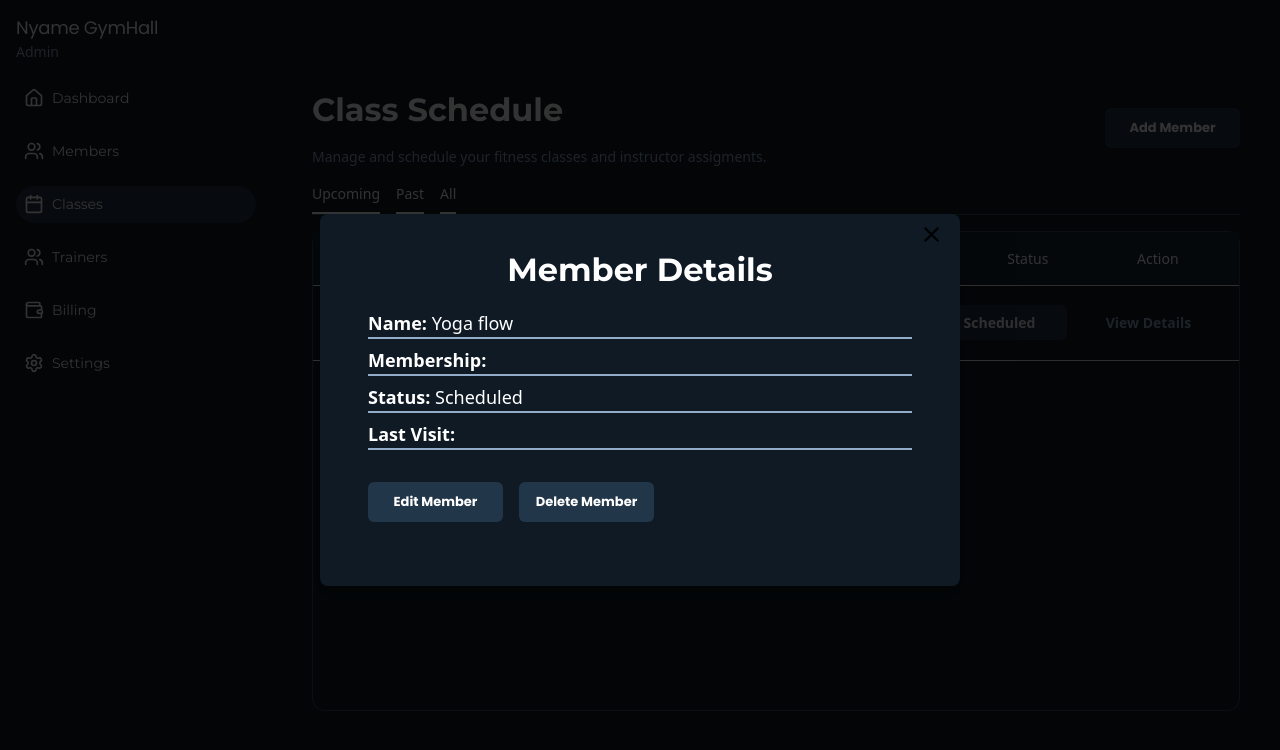
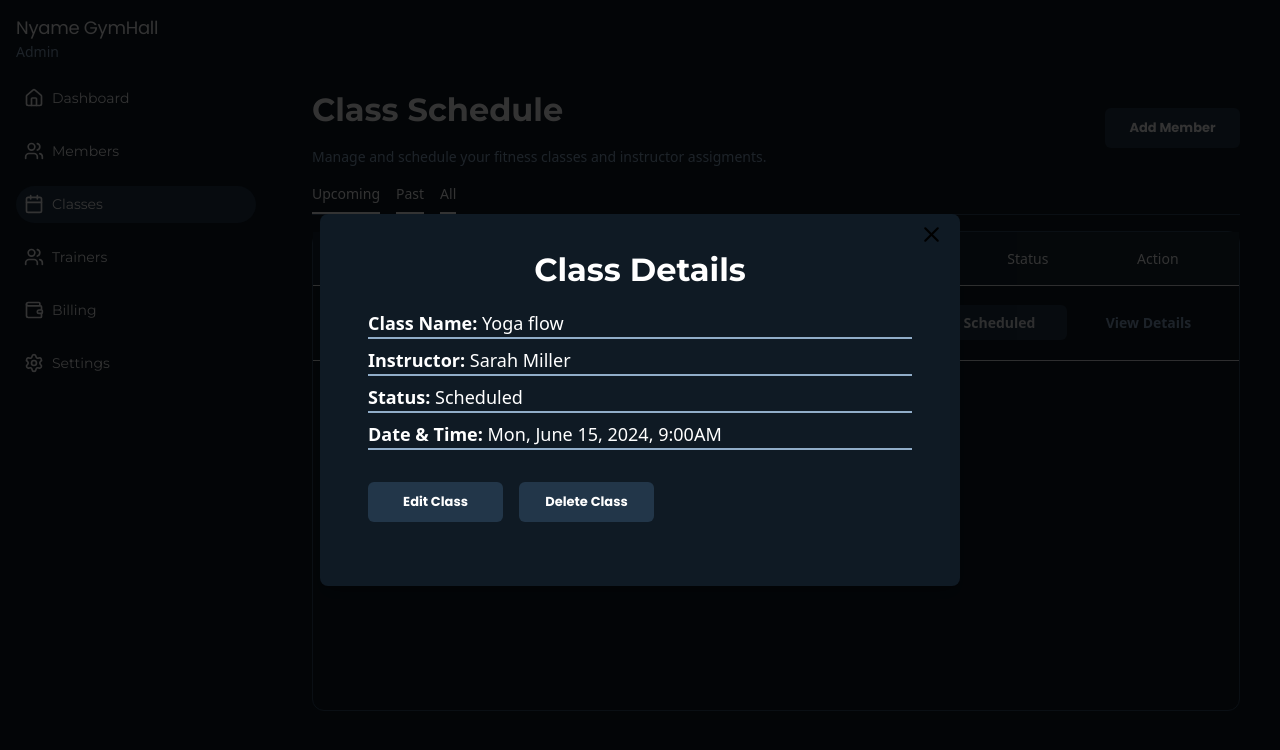
Before and after one commit to mafindijr/Gym-Management-System, a React (Vite) app: page /classes in a window 1280 px wide. Both pictures are taken after a click on the element "View Details". Shown: the top 750 px of the page. Built offline with nearby package versions, Linux system fonts and the light colour scheme.

Commit message:
working on the class component

```diff
--- a/src/pages/classes.jsx
+++ b/src/pages/classes.jsx
@@ -23,7 +23,7 @@ export default function Classes() {
                             name: "Yoga flow",
                             instrucor: "Sarah Miller",
                             dateTime: "Mon, June 15, 2024, 9:00AM",
-                            capacity: <meter min="0" max="100" low="30" high="75" optinum="80" value="80"></meter>,
+                            capacity: <progress className='border-none w-[80px] rounded-full' min="0" max="100" low="30" high="75" optinum="80" value="80"></progress>,
                             status: "Scheduled",
                             action: "View Details"
                         }
@@ -173,28 +173,28 @@ export default function Classes() {
         </Modal>
 
         <Modal isOpen={openReview} onClose={() => { setOpenReview(false); setSelectedMember(null); setIsEditing(false); }}>
-            <h2 className="text-center font-montserrat font-[700] text-[32px]">Member Details</h2>
+            <h2 className="text-center font-montserrat font-[700] text-[32px]">Class Details</h2>
             {selectedMember && !isEditing && (
                 <div className="p-4 divide-y-2 divide-adminsmtext text-[18px] font-[400]">
-                    <div className="mb-2"><strong>Name:</strong> {selectedMember.name}</div>
-                    <div className="mb-2"><strong>Membership:</strong> {selectedMember.membership}</div>
+                    <div className="mb-2"><strong>Class Name:</strong> {selectedMember.name}</div>
+                    <div className="mb-2"><strong>Instructor:</strong> {selectedMember.instrucor}</div>
                     <div className="mb-2"><strong>Status:</strong> {selectedMember.status}</div>
-                    <div className="mb-2"><strong>Last Visit:</strong> {selectedMember.lastVisit}</div>
+                    <div className="mb-2"><strong>Date & Time:</strong> {selectedMember.dateTime}</div>
                     <div className="flex gap-4 mt-4">
                         <button className="bg-[#223649] w-[135px] h-[40px] rounded-md my-4 pl-4 pr-4 leading-5.4 text-[13px] font-bold font-poppins text-center cursor-pointer" onClick={() => {
                             setFormData({
                                 name: selectedMember.name,
-                                membership: selectedMember.membership,
+                                instrucor: selectedMember.instrucor,
                                 status: selectedMember.status,
-                                lastVisit: selectedMember.lastVisit
+                                dateTime: selectedMember.dateTime
                             });
                             setIsEditing(true);
-                        }}>Edit Member</button>
+                        }}>Edit Class</button>
                         <button className="bg-[#223649] w-[135px] h-[40px] rounded-md my-4 pl-4 pr-4 leading-5.4 text-[13px] font-bold font-poppins text-center cursor-pointer" onClick={() => {
                             setData(prev => prev.filter(m => m !== selectedMember));
                             setOpenReview(false);
                             setSelectedMember(null);
-                        }}>Delete Member</button>
+                        }}>Delete Class</button>
                     </div>
                 </div>
             )}
```
